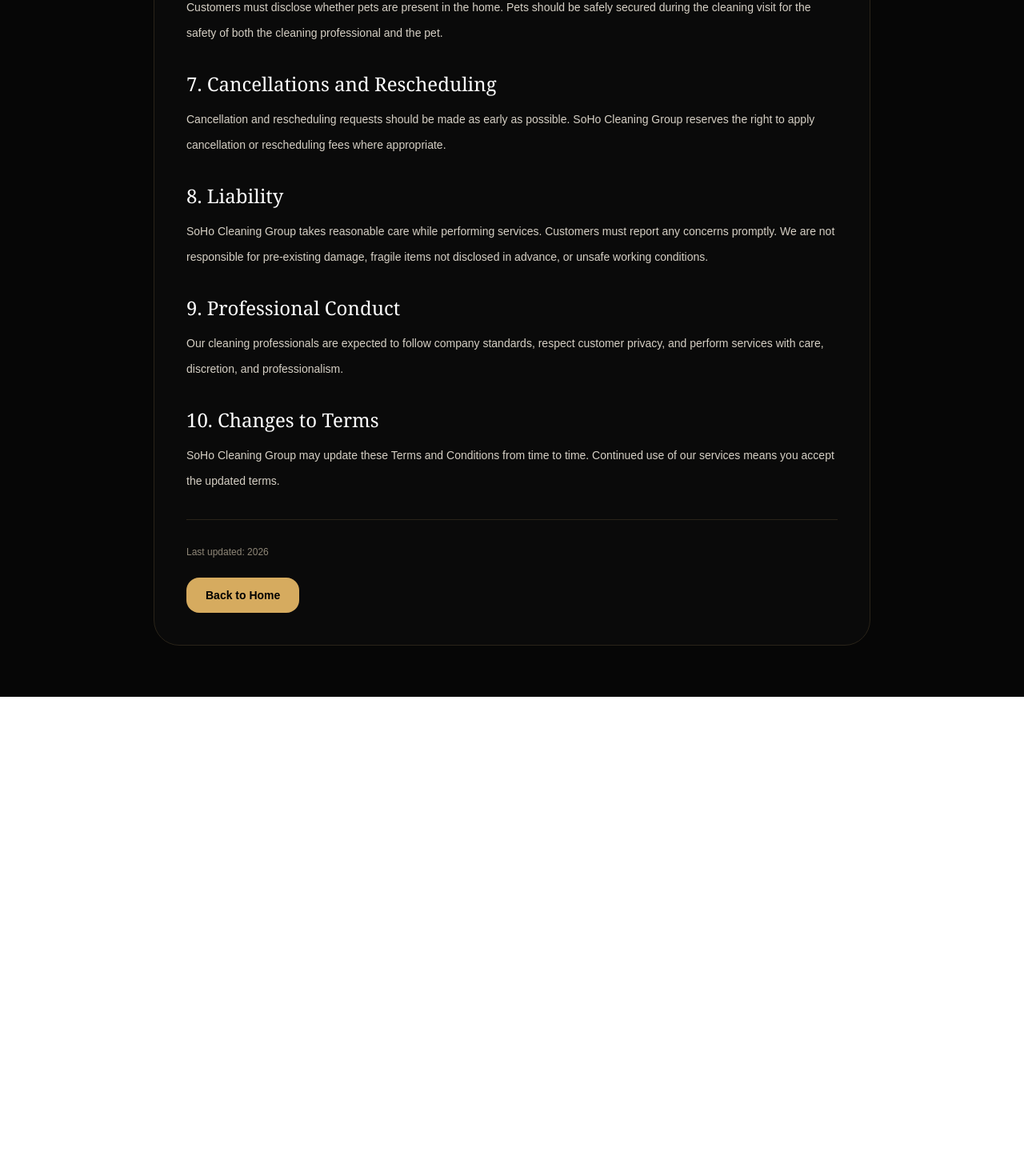
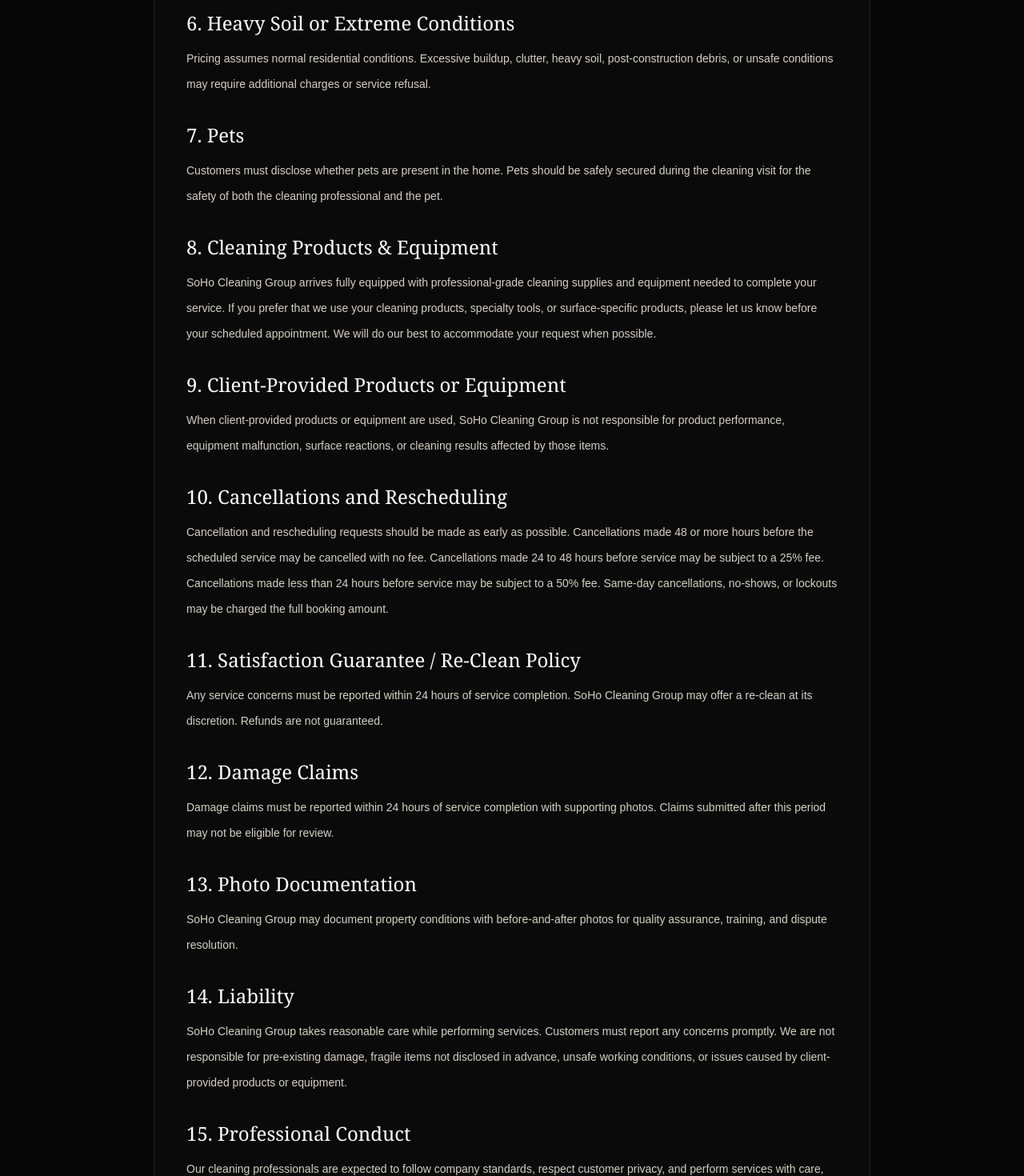
Before and after one commit to trylaxman/soho-web, a Next.js app: page /terms-and-conditions in a window 1280 px wide. Shown: the part 1020-2490 px from the top of the page at 80% size. Before the commit the page ends 1891 px from the top, so only its background shows below. Built offline with nearby package versions, Linux system fonts and the light colour scheme.

Commit message:
updated terms and conditions

```diff
--- a/app/terms-and-conditions/page.tsx
+++ b/app/terms-and-conditions/page.tsx
@@ -33,8 +33,12 @@ export default function TermsAndConditionsPage() {
 
           <Section title="4. Access to Property">
             Customers must ensure safe and timely access to the property. If our
-            team cannot access the property at the scheduled time, the booking
-            may be delayed, rescheduled, or subject to cancellation.
+            cleaning team is unable to access the property within 20 minutes of
+            arrival due to missing keys, no response, building restrictions,
+            doorman issues, elevator delays, or other access-related issues, a
+            lockout fee or cancellation fee may apply. If our team is already en
+            route or onsite and access cannot be provided, the full booking
+            amount is non-refundable.
           </Section>
 
           <Section title="5. Service Limitations">
@@ -45,41 +49,84 @@ export default function TermsAndConditionsPage() {
             handling.
           </Section>
 
-          <Section title="6. Pets">
+          <Section title="6. Heavy Soil or Extreme Conditions">
+            Pricing assumes normal residential conditions. Excessive buildup,
+            clutter, heavy soil, post-construction debris, or unsafe conditions
+            may require additional charges or service refusal.
+          </Section>
+
+          <Section title="7. Pets">
             Customers must disclose whether pets are present in the home. Pets
             should be safely secured during the cleaning visit for the safety of
             both the cleaning professional and the pet.
           </Section>
 
-          <Section title="7. Cancellations and Rescheduling">
-            Cancellation and rescheduling requests should be made as early as
-            possible. SoHo Cleaning Group reserves the right to apply
-            cancellation or rescheduling fees where appropriate.
+          <Section title="8. Cleaning Products & Equipment">
+            SoHo Cleaning Group arrives fully equipped with professional-grade
+            cleaning supplies and equipment needed to complete your service. If
+            you prefer that we use your cleaning products, specialty tools, or
+            surface-specific products, please let us know before your scheduled
+            appointment. We will do our best to accommodate your request when
+            possible.
           </Section>
 
-          <Section title="8. Liability">
+          <Section title="9. Client-Provided Products or Equipment">
+            When client-provided products or equipment are used, SoHo Cleaning
+            Group is not responsible for product performance, equipment
+            malfunction, surface reactions, or cleaning results affected by
+            those items.
+          </Section>
+
+          <Section title="10. Cancellations and Rescheduling">
+            Cancellation and rescheduling requests should be made as early as
+            possible. Cancellations made 48 or more hours before the scheduled
+            service may be cancelled with no fee. Cancellations made 24 to 48
+            hours before service may be subject to a 25% fee. Cancellations made
+            less than 24 hours before service may be subject to a 50% fee.
+            Same-day cancellations, no-shows, or lockouts may be charged the
+            full booking amount.
+          </Section>
+
+          <Section title="11. Satisfaction Guarantee / Re-Clean Policy">
+            Any service concerns must be reported within 24 hours of service
+            completion. SoHo Cleaning Group may offer a re-clean at its
+            discretion. Refunds are not guaranteed.
+          </Section>
+
+          <Section title="12. Damage Claims">
+            Damage claims must be reported within 24 hours of service completion
+            with supporting photos. Claims submitted after this period may not
+            be eligible for review.
+          </Section>
+
+          <Section title="13. Photo Documentation">
+            SoHo Cleaning Group may document property conditions with
+            before-and-after photos for quality assurance, training, and dispute
+            resolution.
+          </Section>
+
+          <Section title="14. Liability">
             SoHo Cleaning Group takes reasonable care while performing services.
             Customers must report any concerns promptly. We are not responsible
-            for pre-existing damage, fragile items not disclosed in advance, or
-            unsafe working conditions.
+            for pre-existing damage, fragile items not disclosed in advance,
+            unsafe working conditions, or issues caused by client-provided
+            products or equipment.
           </Section>
 
-          <Section title="9. Professional Conduct">
+          <Section title="15. Professional Conduct">
             Our cleaning professionals are expected to follow company standards,
             respect customer privacy, and perform services with care,
             discretion, and professionalism.
           </Section>
 
-          <Section title="10. Changes to Terms">
+          <Section title="16. Changes to Terms">
             SoHo Cleaning Group may update these Terms and Conditions from time
             to time. Continued use of our services means you accept the updated
             terms.
           </Section>
 
           <div className="border-t border-[#2a2419] pt-8">
-            <p className="text-xs text-[#8f8778]">
-              Last updated: 2026
-            </p>
+            <p className="text-xs text-[#8f8778]">Last updated: 2026</p>
 
             <Link
               href="/"
```
